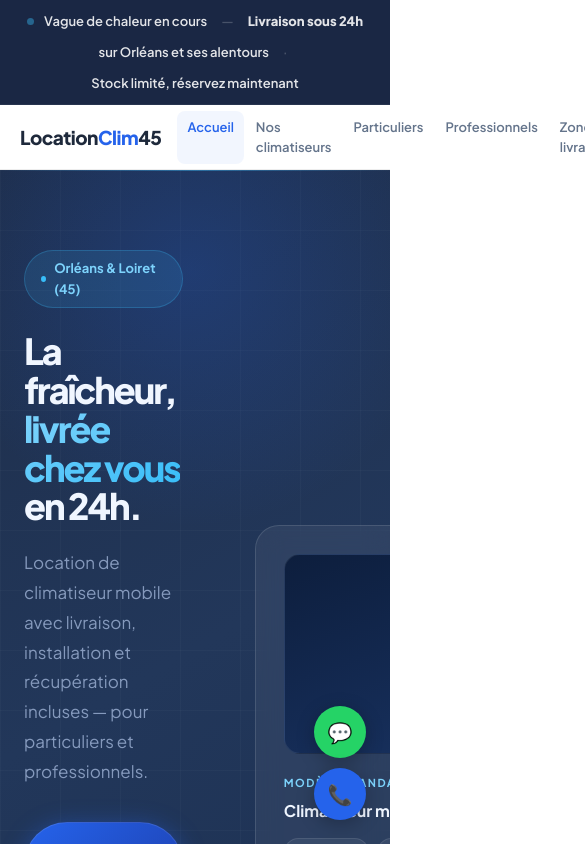
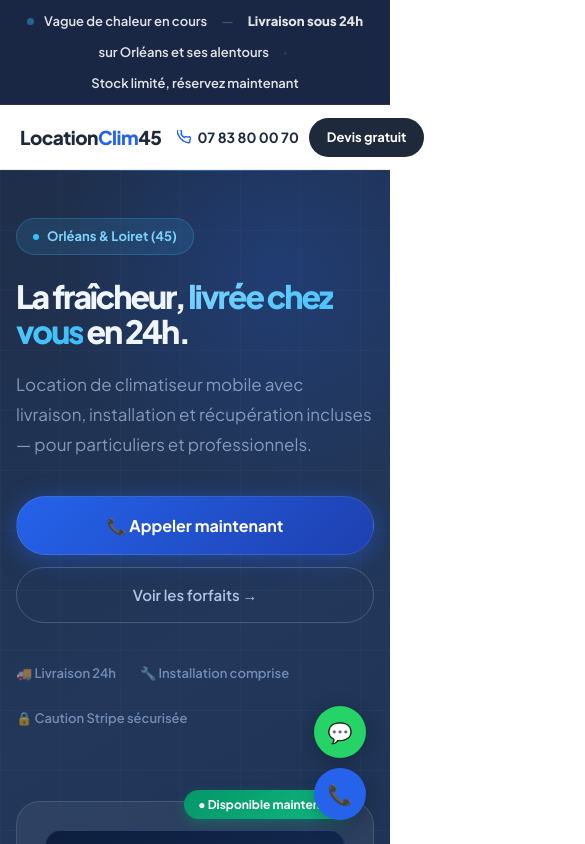
Before and after one commit to loiseauservices45-sketch/LocationClim45, a Next.js app: page / in a window 390 px wide. Shown: the top 844 px of the page, 585 px wide, since content can reach past the window. Built offline with nearby package versions, Linux system fonts and the light colour scheme.

Commit message:
fix mobile

```diff
--- a/app/globals.css
+++ b/app/globals.css
@@ -170,3 +170,24 @@ a { color: inherit; text-decoration: none; }
 
 /* ── FOOTER ── */
 .footer-bg { background: #060A12; }
+* { max-width: 100%; }
+body { overflow-x: hidden !important; }
+
+@media (max-width: 768px) {
+  [style*="grid-template-columns"] {
+    grid-template-columns: 1fr !important;
+  }
+  .hero-bg { padding: 48px 16px 56px !important; }
+  nav { display: none !important; }
+  h1 { font-size: 32px !important; }
+  .btn-primary, .btn-ghost, .btn-cta-main, .btn-cta-wa {
+    width: 100% !important;
+    justify-content: center !important;
+  }
+  section { padding-left: 16px !important; padding-right: 16px !important; }
+  .cta-strip > div {
+    flex-direction: column !important;
+    text-align: center !important;
+  }
+  main { overflow-x: hidden !important; }
+}
```
